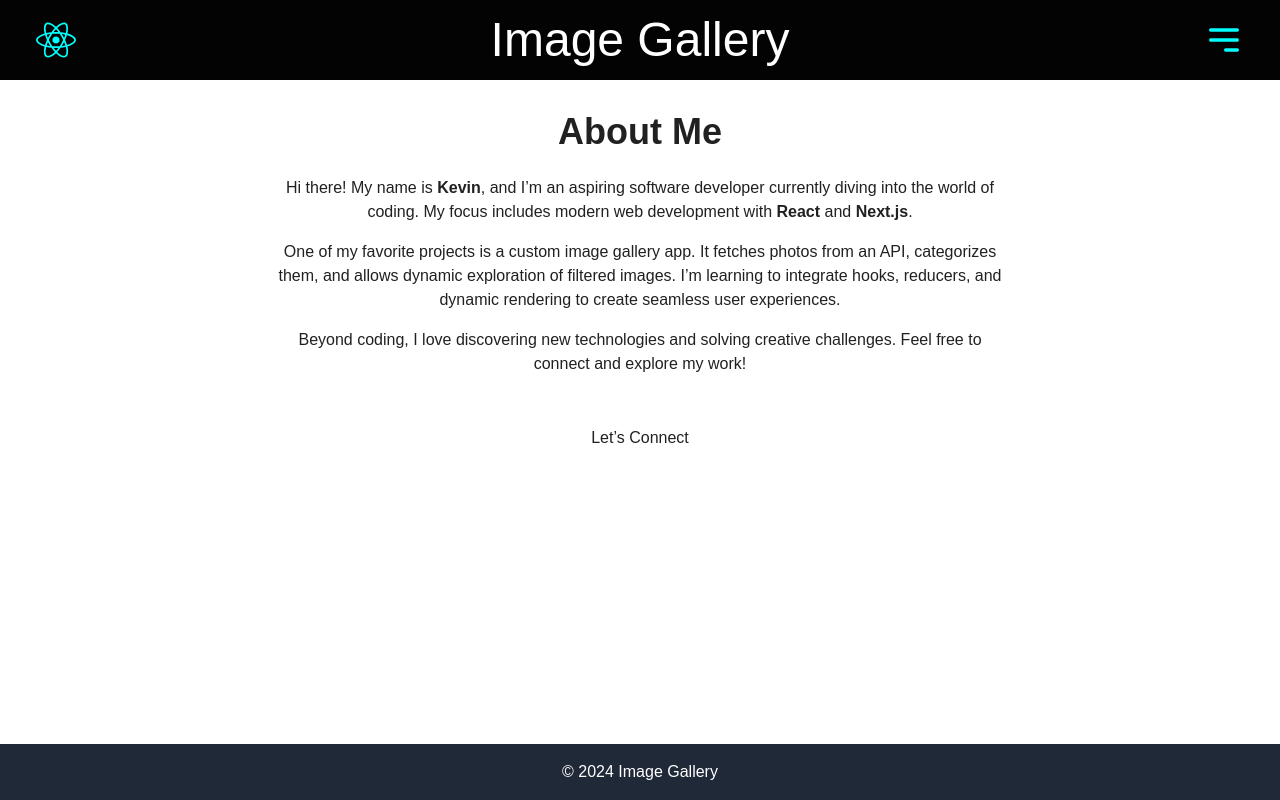
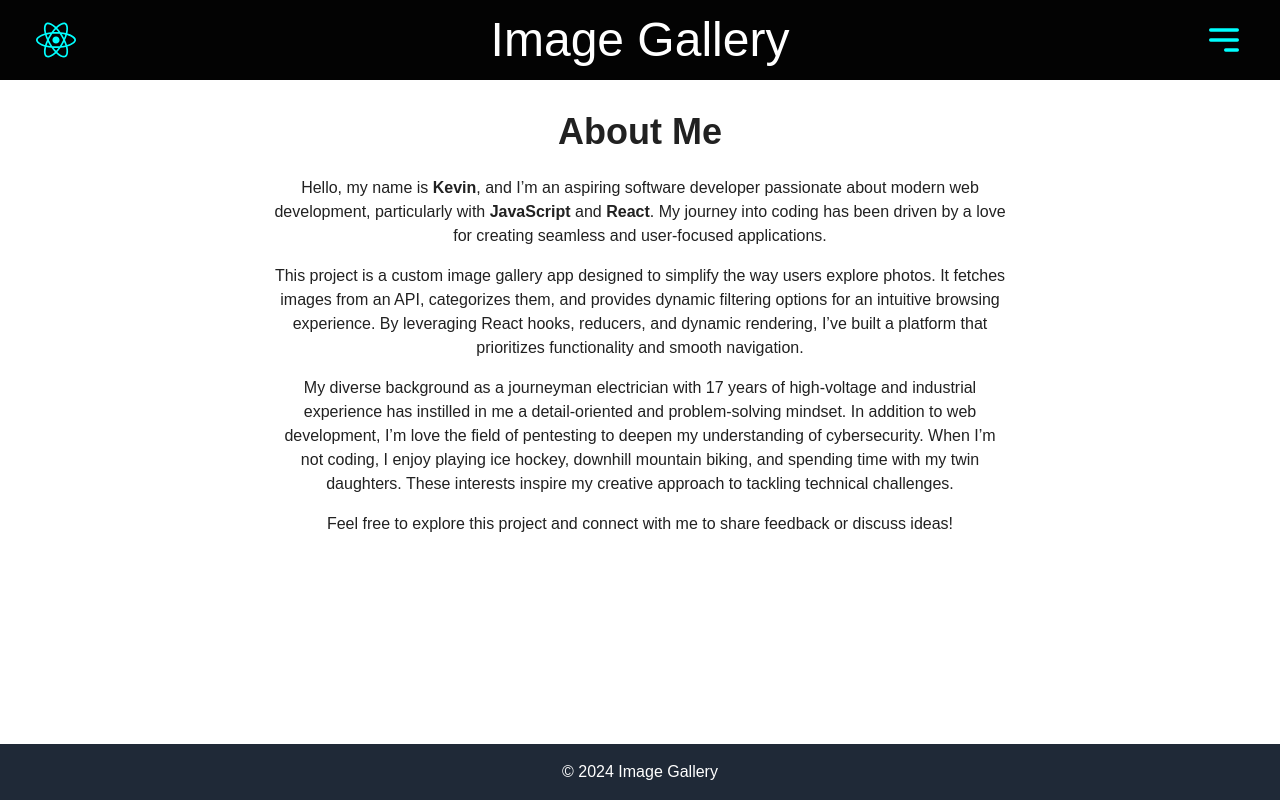
Before and after one commit to kchild89/Mtech-ImageGallery, a Next.js app: page /about-me in a window 1280 px wide. Built offline with nearby package versions, Linux system fonts and the light colour scheme.

Commit message:
Update on about me text

```diff
--- a/src/app/about-me/page.js
+++ b/src/app/about-me/page.js
@@ -5,24 +5,34 @@ export default function AboutMe() {
     <main className="flex-grow px-4 py-8 max-w-3xl mx-auto text-center bg-[var(--background)] text-[var(--foreground)]">
       <h1 className="text-4xl font-bold mb-6">About Me</h1>
       <p className="mb-4">
-        Hi there! My name is <strong>Kevin</strong>, and I’m an aspiring
-        software developer currently diving into the world of coding. My focus
-        includes modern web development with <strong>React</strong> and{" "}
-        <strong>Next.js</strong>.
+        Hello, my name is <strong>Kevin</strong>, and I’m an aspiring software
+        developer passionate about modern web development, particularly with{" "}
+        <strong> JavaScript </strong>
+        and <strong>React</strong>. My journey into coding has been driven by a
+        love for creating seamless and user-focused applications.
       </p>
       <p className="mb-4">
-        One of my favorite projects is a custom image gallery app. It fetches
-        photos from an API, categorizes them, and allows dynamic exploration of
-        filtered images. I’m learning to integrate hooks, reducers, and dynamic
-        rendering to create seamless user experiences.
+        This project is a custom image gallery app designed to simplify the way
+        users explore photos. It fetches images from an API, categorizes them,
+        and provides dynamic filtering options for an intuitive browsing
+        experience. By leveraging React hooks, reducers, and dynamic rendering,
+        I’ve built a platform that prioritizes functionality and smooth
+        navigation.
       </p>
       <p className="mb-4">
-        Beyond coding, I love discovering new technologies and solving creative
-        challenges. Feel free to connect and explore my work!
+        My diverse background as a journeyman electrician with 17 years of
+        high-voltage and industrial experience has instilled in me a
+        detail-oriented and problem-solving mindset. In addition to web
+        development, I’m love the field of pentesting to deepen my understanding
+        of cybersecurity. When I’m not coding, I enjoy playing ice hockey,
+        downhill mountain biking, and spending time with my twin daughters.
+        These interests inspire my creative approach to tackling technical
+        challenges.
       </p>
-      <button className="px-6 py-2 mt-6 rounded text-[var(--foreground)] bg-[var(--background)] border-2 border-transparent hover:border-white transition-colors duration-300">
-        Let’s Connect
-      </button>
+      <p className="mb-4">
+        Feel free to explore this project and connect with me to share feedback
+        or discuss ideas!
+      </p>
     </main>
   );
 }
```
